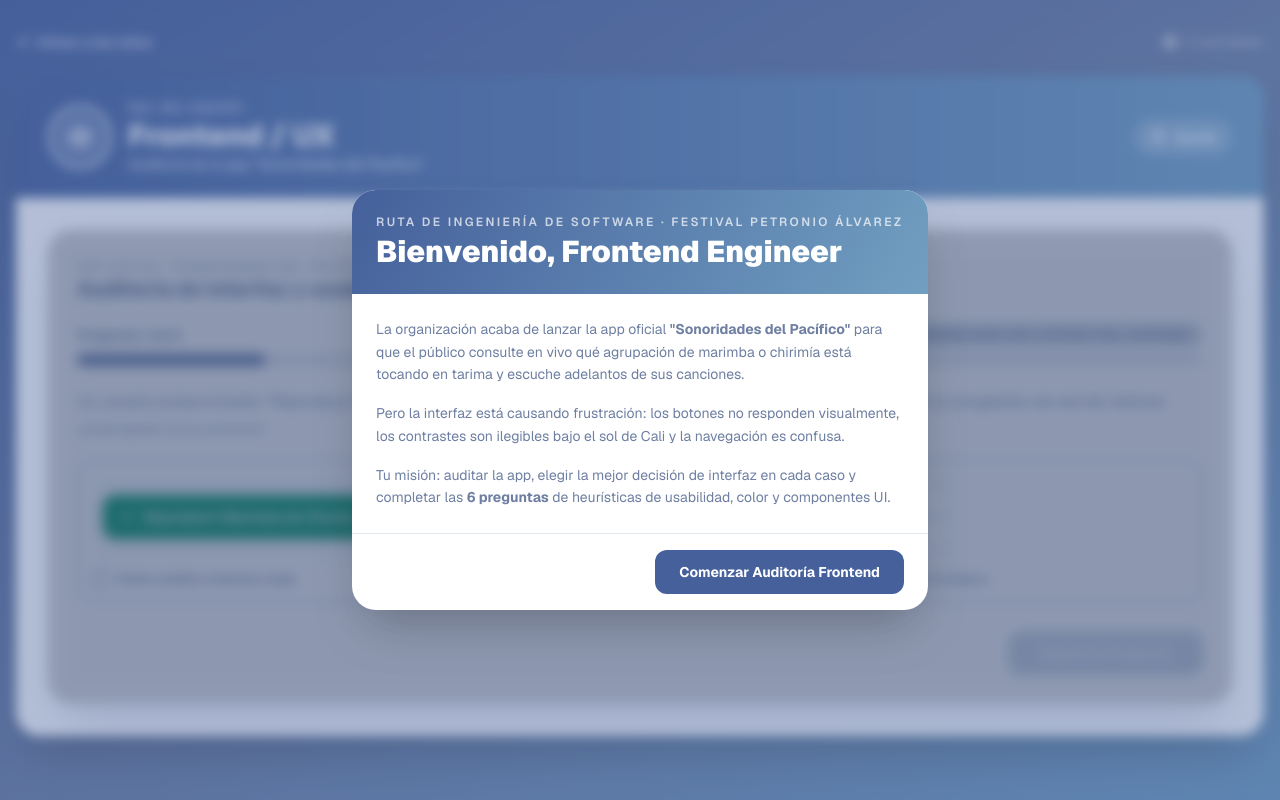
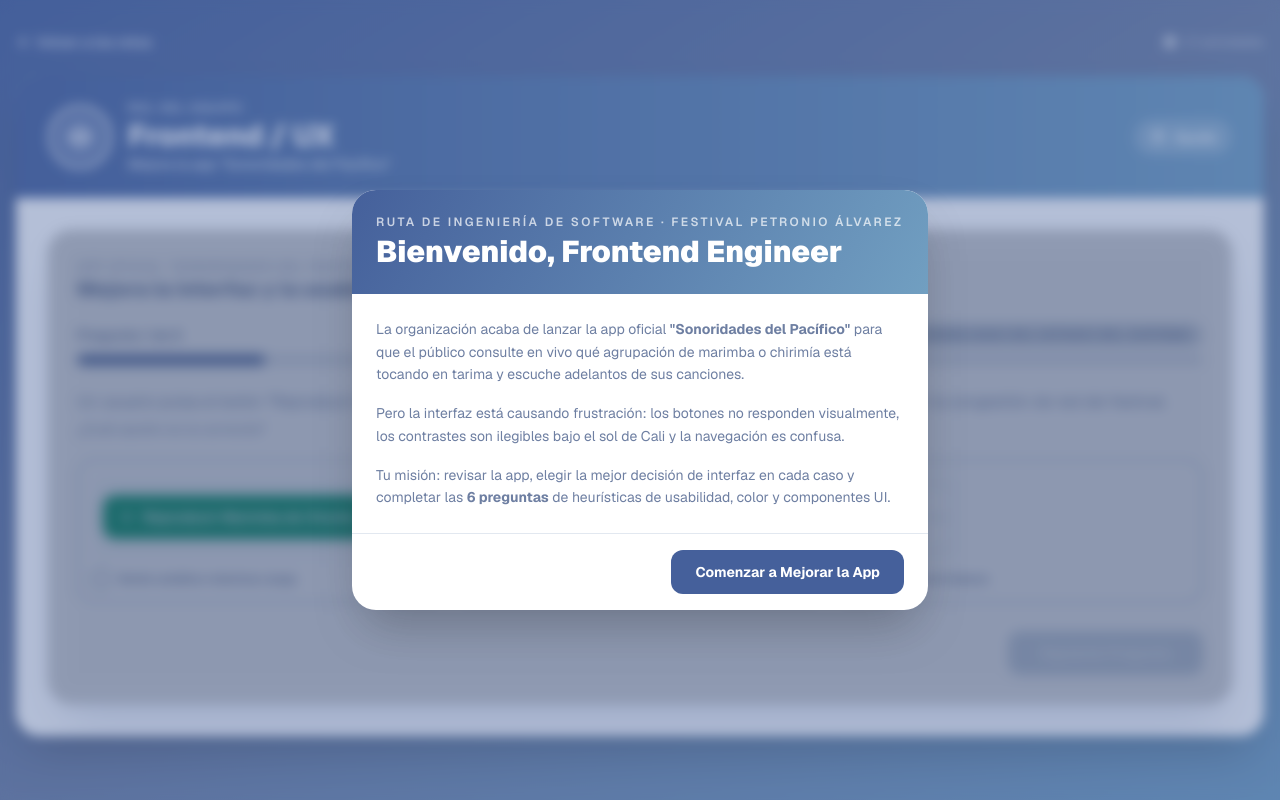
Before and after one commit to DanielGuzman13/IcesiINNteractiva2026-2, a Next.js app: page /retos/frontend in a window 1280 px wide. Built offline with nearby package versions, Linux system fonts and the light colour scheme.

Commit message:
fix: usa lenguaje universal en la actividad frontend sin jerga de auditoria

```diff
--- a/src/app/retos/frontend/page.tsx
+++ b/src/app/retos/frontend/page.tsx
@@ -53,7 +53,7 @@
               </div>
               <h1 className="text-3xl font-extrabold">Frontend / UX</h1>
               <div className="text-sm font-medium text-white/80">
-                Auditoría de la app &quot;Sonoridades del Pacífico&quot;
+                Mejora la app &quot;Sonoridades del Pacífico&quot;
               </div>
             </div>
           </div>
@@ -110,7 +110,7 @@
                 navegación es confusa.
               </p>
               <p className="text-sm leading-relaxed text-brand-support">
-                Tu misión: auditar la app, elegir la mejor decisión de interfaz en cada
+                Tu misión: revisar la app, elegir la mejor decisión de interfaz en cada
                 caso y completar las <strong>6 preguntas</strong> de heurísticas de
                 usabilidad, color y componentes UI.
               </p>
@@ -122,7 +122,7 @@
                 onClick={() => setShowIntro(false)}
                 className="rounded-xl bg-brand-primary px-6 py-3 text-sm font-bold text-white transition-colors hover:bg-brand-mid"
               >
-                Comenzar Auditoría Frontend
+                Comenzar a Mejorar la App
               </button>
             </div>
           </div>
--- a/src/components/FrontendPetronioAudit.tsx
+++ b/src/components/FrontendPetronioAudit.tsx
@@ -471,7 +471,7 @@
             App oficial &quot;Sonoridades del Pacífico&quot;
           </div>
           <h2 className="text-xl font-black text-brand-support">
-            Auditoría de interfaz y usabilidad
+            Mejora la interfaz y la usabilidad
           </h2>
         </div>
 
@@ -534,7 +534,7 @@
                 disabled={selected === null}
                 className="rounded-xl bg-brand-primary px-8 py-3 text-sm font-bold text-white shadow-lg transition-all hover:bg-brand-mid disabled:cursor-not-allowed disabled:bg-slate-300 disabled:shadow-none"
               >
-                {isLast ? "Finalizar Auditoría" : "Siguiente Pregunta"}
+                {isLast ? "Finalizar" : "Siguiente Pregunta"}
               </button>
             </div>
           </>
@@ -544,7 +544,7 @@
           <div className="space-y-6">
             <div className="text-center">
               <span className="inline-flex items-center rounded-full bg-amber-200/70 px-4 py-1.5 text-xs font-semibold uppercase tracking-[0.18em] text-amber-900">
-                Auditoría finalizada
+                Actividad completada
               </span>
               <h2 className="mt-3 text-3xl font-black tracking-tight text-brand-support">
                 {score}/6 aciertos
@@ -616,7 +616,7 @@
                 }}
                 className="rounded-xl border border-brand-soft bg-white px-6 py-3 text-sm font-bold text-brand-support transition-colors hover:bg-brand-soft/20"
               >
-                Reintentar auditoría
+                Reintentar actividad
               </button>
               <Link
                 href="/retos"
```
Also changed, not shown: 1 other file (tests, documents, lock files or other folders).
